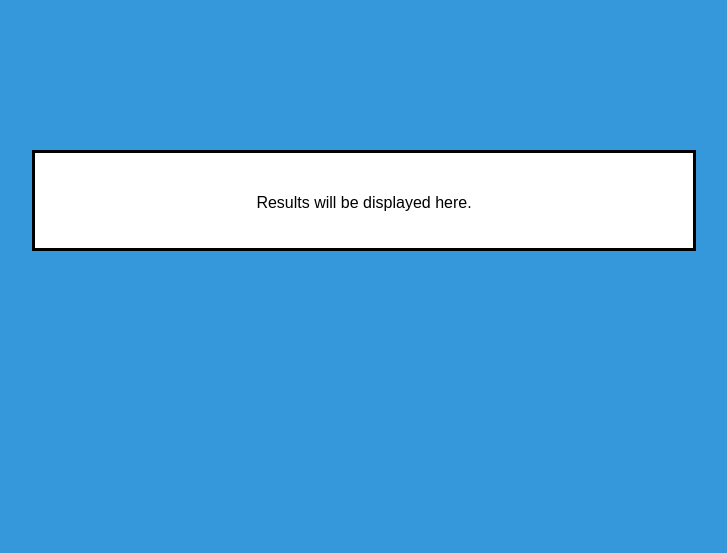
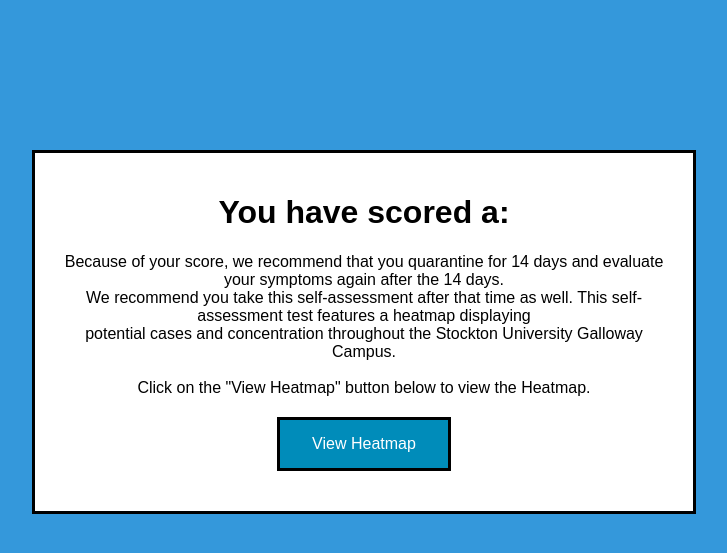
Before and after one commit to Jcollier722/CHM, a Flask app: template templates/results-low-score.html in a window 1280 px wide. Shown: the top 553 px of the page, without its empty margins (276-1003 px from the left). Run offline with Flask 2, Linux system fonts and the light colour scheme; the template is opened without the code that fills it, so the values that code supplies are empty.

Commit message:
added more html for text and view heatmap button

```diff
--- a/templates/results-low-score.html
+++ b/templates/results-low-score.html
@@ -1,17 +1,49 @@
 <!DOCTYPE html>
 <html>
 <head>
-    <title>Results</title>
+    <title>COVID-19 Self Assessment Results</title>
 </head>
 <style>
 body {
     background-color: #3498DB;
 }
+.button {
+    border: none;
+    color: white;
+    padding: 15px 32px;
+    text-align: center;
+    text-decoration: none;
+    display: inline-block;
+    font-size: 16px;
+    margin: 4px 2px;
+    cursor: pointer;
+    border-style:solid;
+    border-color:black;
+    border-width:3px;
+}
+.button1 {
+    background-color: #008CBA;
+}
+
+.button1:hover{
+    background-color:black;
+}
 </style>
 <body>
 <div class="result" style="margin-left:300px; margin-right:300px; margin-top:150px; text-align:center; padding:20px; background-color:white; border-style:solid; border-color:black; border-width:3px; font-family: Arial">
-    <h1></h1>
-        <p>Results will be displayed here.</p>
+    <h1>You have scored a: </h1>
+        <p>Because of your score, we recommend that you quarantine for 14 days and evaluate your symptoms again after the 14 days.<br>
+        We recommend you take this self-assessment after that time as well. This self-assessment test features a heatmap displaying<br>
+        potential cases and concentration throughout the Stockton University Galloway Campus.<br>
+        <br>
+        Click on the "View Heatmap" button below to view the Heatmap.
+        <br>
+
+        <form action="heatmap.html">
+           <button href="heatmap.html" class="button button1">View Heatmap</button>
+        </form>
+
+        </p>
 </div>
 </body>
 </html>
```
